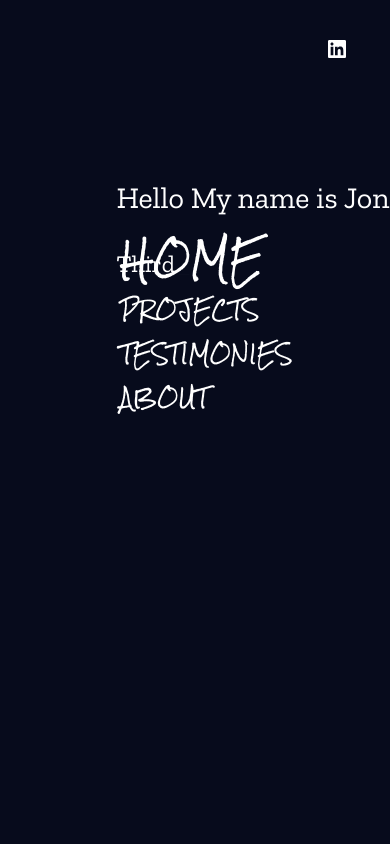
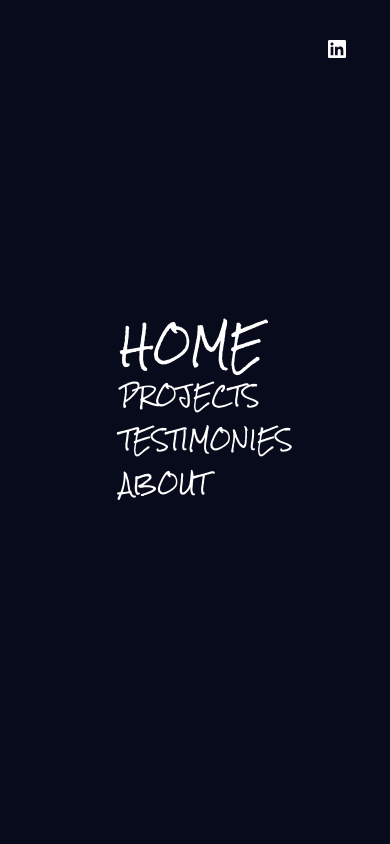
Before and after one commit to Jonathan03ant/Portfolio, a React (Vite) app: page / in a window 390 px wide. Shown: the top 844 px of the page. Built offline with nearby package versions, Linux system fonts and the light colour scheme; some icons are missing; a web font is replaced by a local one.

Commit message:
Apps Update

```diff
--- a/src/App.css
+++ b/src/App.css
@@ -1,6 +1,7 @@
 body {
     background-color: rgb(7, 11, 28);
   }
+
 
 
 .custom-hover:hover::before {
@@ -10,7 +11,7 @@ body {
 }
 
 .sidebar, .nav{
-    position: fixed;
+
     width: 200px;
 }
 
--- a/src/App.jsx
+++ b/src/App.jsx
@@ -13,10 +13,10 @@ function App() {
     return (
         <Router>
             <NavBar/>
-            <div className="flex h-screen overflow-hidden">
+            <div className="flex flex-col sm:flex-row h-full overflow-hidden">
                 <SideBar/>
 
-                <div className="flex-grow overflow-y-auto">
+                <div className="flex-grow overflow-y-auto w-full">
                     <Routes>
                         <Route path='/' element={<Home/>} />
                         <Route path='/projects' element={<Projects />} />
```
